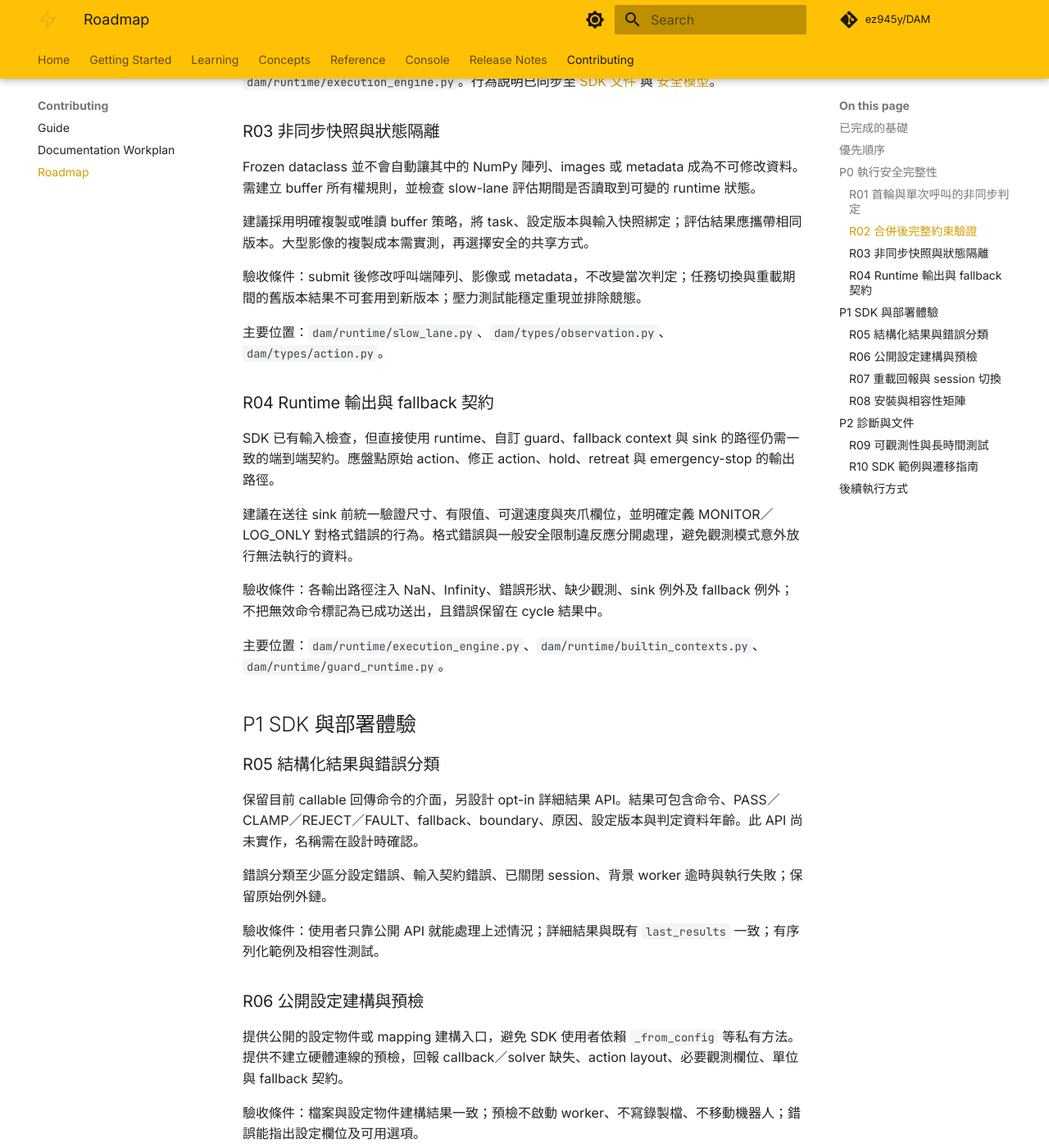
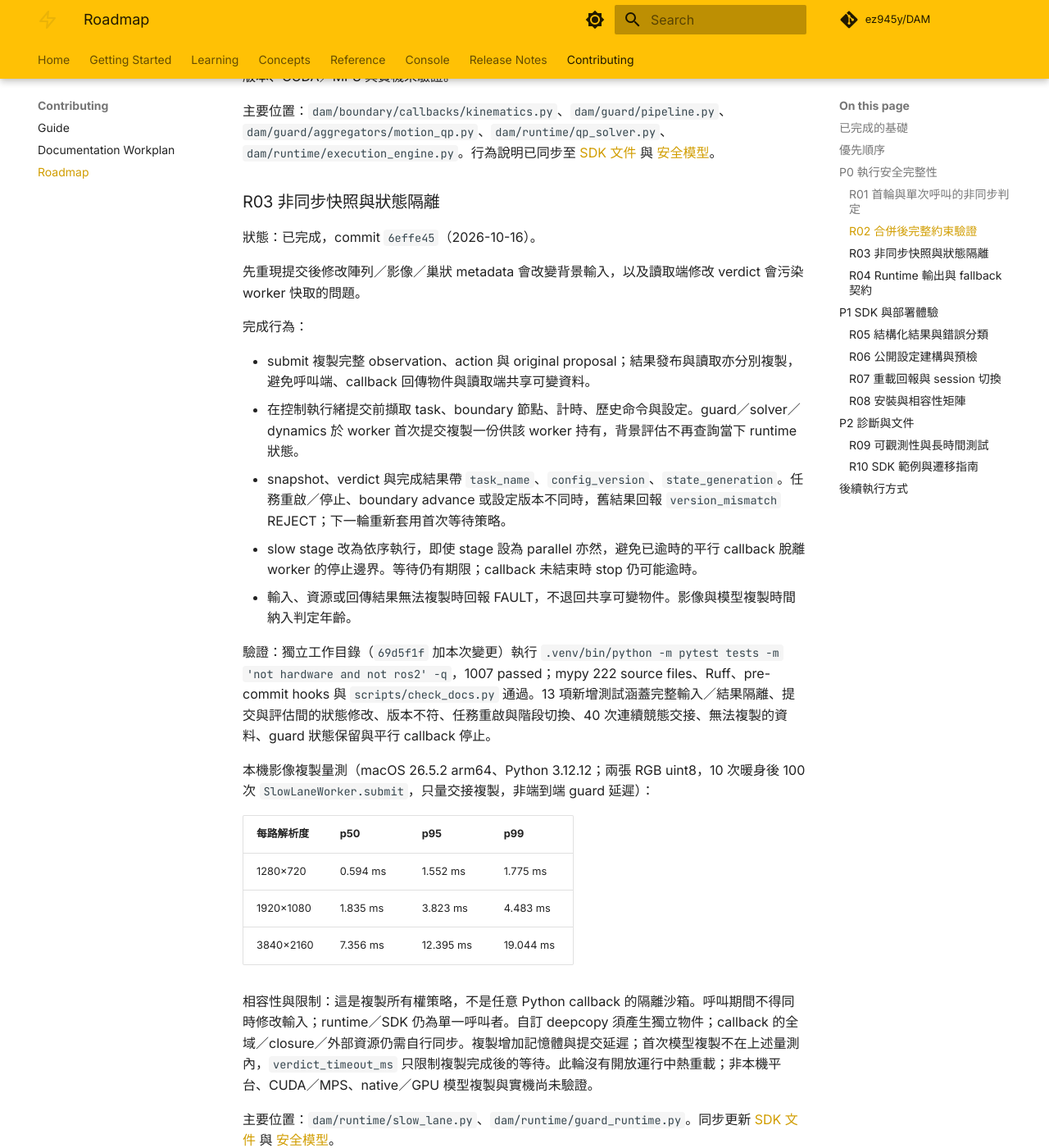
Before and after one commit to ez945y/DAM, an MkDocs documentation site: the page built from docs/roadmap.md, in a window 1280 px wide and 1400 px high, scrolled down 4520 px. Shown: the whole window at 82% size. Built offline with MkDocs 1.6.1 and Material for MkDocs 9.7.7, drawn with Linux system fonts in a browser that asks for light colours; comment, search, counter and statistics services are not loaded; some of the changed text lies outside the part shown.

Commit message:
docs: record R03 isolation tests and copy costs

```diff
--- a/docs/roadmap.md
+++ b/docs/roadmap.md
@@ -1,6 +1,6 @@
 # DAM 後續功能與穩定性規劃
 
-更新日期：2026-10-16。規劃以 `8b99129` 的 SDK 與 runtime 為基準；R01 已於 `caba57b`、R02 已於 `a18ce9c` 完成，其餘項目維持待辦。
+更新日期：2026-10-16。規劃以 `8b99129` 的 SDK 與 runtime 為基準；R01 已於 `caba57b`、R02 已於 `a18ce9c`、R03 已於 `6effe45` 完成，其餘項目維持待辦。
 
 下一階段優先補齊安全判定從輸入、非同步評估到輸出的完整流程，再改善 SDK 的設定、診斷與部署體驗。除明確標示完成者外，下列項目都是待辦建議，不代表已實作功能或發行承諾。先完成 P0 的可重現測試與修正，再擴充 API，避免新功能建立在不明確的執行語意上。
 
@@ -16,8 +16,9 @@
 | SDK 輸入體驗 | list 回傳 list、浮點 Tensor 轉換、必要觀測欄位提示、缺少 observation 時阻擋 | `8b99129` |
 | 非同步首次判定 | 首輪有期限等待或未就緒即拒絕；單次 helper 等待自己的判定；公開 readiness 與判定所屬週期；正常 runtime 控制迴圈在送出前套用慢速結果 | `caba57b` |
 | 合併約束完整性 | PASS 與 CLAMP 模型共同求解；不可行時 FAULT；分階段傳遞修正，最終候選再以模型核對且不重跑 callback | `a18ce9c` |
+| 非同步資料隔離 | 提交／結果複製、worker 專屬評估資源與任務／設定／階段版本核對 | `6effe45` |
 
-2026-10-16 R02 獨立工作目錄的 Python 非硬體回歸為 994 項通過（R01 為 968 項）；型別、提交檢查與嚴格文件建置通過。這些結果不涵蓋 GPU、實機或安全認證。
+2026-10-16 R03 獨立工作目錄的 Python 非硬體回歸為 1007 項通過（R02 為 994 項）；型別、提交檢查與嚴格文件建置通過。這些結果不涵蓋 GPU、實機或安全認證。
 
 ## 優先順序
 
@@ -25,7 +26,7 @@
 | --- | --- | --- | --- |
 | R01 | P0／已完成 | 首輪與單次呼叫的非同步判定語意 | 可區分當次與快取的慢速判定；缺少首次判定不再默默放行 |
 | R02 | P0／已完成 | 合併後完整約束驗證 | 合併納入 PASS 約束；最終命令破壞已驗證條件時回報 FAULT |
-| R03 | P0 | 非同步快照與評估狀態隔離 | 背景檢查讀到一致資料，不受後續修改干擾 |
+| R03 | P0／已完成 | 非同步快照與評估狀態隔離 | 提交時複製資料與評估狀態；舊任務、設定或階段的結果不得套用 |
 | R04 | P0 | Runtime 最終輸出與 fallback 契約 | 所有送出路徑都有一致的格式與有效值檢查 |
 | R05 | P1 | SDK 結構化結果與錯誤分類 | 不必讀私有欄位，就能判斷失敗原因與處理方式 |
 | R06 | P1 | 公開設定建構與預檢 API | 不接硬體即可確認設定、callback、solver 與輸入契約 |
@@ -97,13 +98,31 @@
 
 ### R03 非同步快照與狀態隔離
 
-Frozen dataclass 並不會自動讓其中的 NumPy 陣列、images 或 metadata 成為不可修改資料。需建立 buffer 所有權規則，並檢查 slow-lane 評估期間是否讀取到可變的 runtime 狀態。
+狀態：已完成，commit `6effe45`（2026-10-16）。
 
-建議採用明確複製或唯讀 buffer 策略，將 task、設定版本與輸入快照綁定；評估結果應攜帶相同版本。大型影像的複製成本需實測，再選擇安全的共享方式。
+先重現提交後修改陣列／影像／巢狀 metadata 會改變背景輸入，以及讀取端修改 verdict 會污染 worker 快取的問題。
 
-驗收條件：submit 後修改呼叫端陣列、影像或 metadata，不改變當次判定；任務切換與重載期間的舊版本結果不可套用到新版本；壓力測試能穩定重現並排除競態。
+完成行為：
 
-主要位置：`dam/runtime/slow_lane.py`、`dam/types/observation.py`、`dam/types/action.py`。
+- submit 複製完整 observation、action 與 original proposal；結果發布與讀取亦分別複製，避免呼叫端、callback 回傳物件與讀取端共享可變資料。
+- 在控制執行緒提交前擷取 task、boundary 節點、計時、歷史命令與設定。guard／solver／dynamics 於 worker 首次提交複製一份供該 worker 持有，背景評估不再查詢當下 runtime 狀態。
+- snapshot、verdict 與完成結果帶 `task_name`、`config_version`、`state_generation`。任務重啟／停止、boundary advance 或設定版本不同時，舊結果回報 `version_mismatch` REJECT；下一輪重新套用首次等待策略。
+- slow stage 改為依序執行，即使 stage 設為 parallel 亦然，避免已逾時的平行 callback 脫離 worker 的停止邊界。等待仍有期限；callback 未結束時 stop 仍可能逾時。
+- 輸入、資源或回傳結果無法複製時回報 FAULT，不退回共享可變物件。影像與模型複製時間納入判定年齡。
+
+驗證：獨立工作目錄（`69d5f1f` 加本次變更）執行 `.venv/bin/python -m pytest tests -m 'not hardware and not ros2' -q`，1007 passed；mypy 222 source files、Ruff、pre-commit hooks 與 `scripts/check_docs.py` 通過。13 項新增測試涵蓋完整輸入／結果隔離、提交與評估間的狀態修改、版本不符、任務重啟與階段切換、40 次連續競態交接、無法複製的資料、guard 狀態保留與平行 callback 停止。
+
+本機影像複製量測（macOS 26.5.2 arm64、Python 3.12.12；兩張 RGB uint8，10 次暖身後 100 次 `SlowLaneWorker.submit`，只量交接複製，非端到端 guard 延遲）：
+
+| 每路解析度 | p50 | p95 | p99 |
+| --- | --- | --- | --- |
+| 1280×720 | 0.594 ms | 1.552 ms | 1.775 ms |
+| 1920×1080 | 1.835 ms | 3.823 ms | 4.483 ms |
+| 3840×2160 | 7.356 ms | 12.395 ms | 19.044 ms |
+
+相容性與限制：這是複製所有權策略，不是任意 Python callback 的隔離沙箱。呼叫期間不得同時修改輸入；runtime／SDK 仍為單一呼叫者。自訂 deepcopy 須產生獨立物件；callback 的全域／closure／外部資源仍需自行同步。複製增加記憶體與提交延遲；首次模型複製不在上述量測內，`verdict_timeout_ms` 只限制複製完成後的等待。此輪沒有開放運行中熱重載；非本機平台、CUDA／MPS、native／GPU 模型複製與實機尚未驗證。
+
+主要位置：`dam/runtime/slow_lane.py`、`dam/runtime/guard_runtime.py`。同步更新 [SDK 文件](library-api.md) 與 [安全模型](concepts/safety.md)。
 
 ### R04 Runtime 輸出與 fallback 契約
 
```
Also changed, not shown: claude-progress.md (+8 -0 lines), session-handoff.md (+8 -0 lines).
